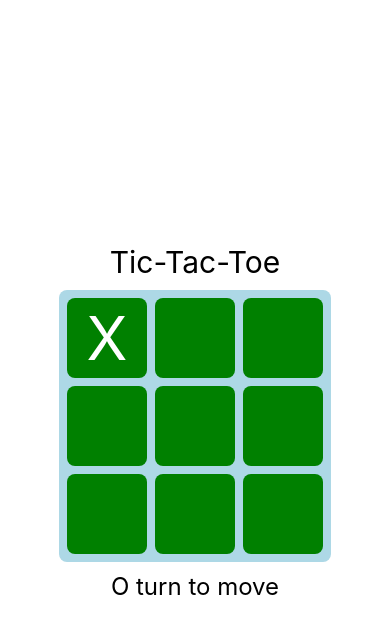
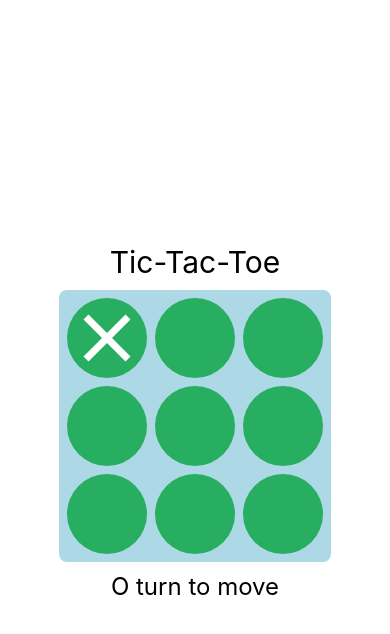
Before and after one commit to elimanzo/tic-tac-toe, a React Native app: screen / in a window 390 px wide. Both pictures are taken after a click on the element 107 px from the left and 337 px from the top of the page. Shown: the top 634 px of the page. Built offline with nearby package versions, Linux system fonts and the light colour scheme.

Commit message:
Adding SVGs for Xs and Os

```diff
--- a/App.js
+++ b/App.js
@@ -89,7 +89,7 @@ const styles = StyleSheet.create({
     bottom: 135,
     padding: 10,
     borderRadius: 10,
-    backgroundColor: 'green',
+    backgroundColor: '#27AE60',
   },
   newGameButtonText: {
     fontSize: 18,
--- a/Cell.js
+++ b/Cell.js
@@ -1,4 +1,31 @@
 import { View, Text, StyleSheet, TouchableOpacity } from 'react-native';
+import Svg, { Line, Circle } from 'react-native-svg';
+
+const SIZE = 70;
+
+function X() {
+  return (
+    <Svg height={SIZE} width={SIZE} viewBox='0 0 100 100'>
+      <Line x1='20' y1='20' x2='80' y2='80' stroke='white' strokeWidth='10' />
+      <Line x1='80' y1='20' x2='20' y2='80' stroke='white' strokeWidth='10' />
+    </Svg>
+  );
+}
+
+function O() {
+  return (
+    <Svg height={SIZE} width={SIZE} viewBox='0 0 100 100'>
+      <Circle
+        cx='50'
+        cy='50'
+        r='38'
+        stroke='white'
+        strokeWidth='10'
+        fill='transparent'
+      />
+    </Svg>
+  );
+}
 
 export function Cell({ cell, rowIndex, colIndex, dispatch, isGameOver }) {
   const Container = cell == null && !isGameOver ? TouchableOpacity : View;
@@ -6,9 +33,13 @@ export function Cell({ cell, rowIndex, colIndex, dispatch, isGameOver }) {
     cell == null
       ? () => dispatch({ type: 'player-move', rowIndex, colIndex })
       : undefined;
+
+  const symbol = (() => {
+    return cell === 'X' ? <X /> : cell === 'O' ? <O /> : null;
+  })();
   return (
     <Container style={styles.container} onPress={onPress}>
-      {cell != null && <Text style={styles.text}>{cell}</Text>}
+      {symbol}
     </Container>
   );
 }
@@ -17,8 +48,8 @@ const styles = StyleSheet.create({
   container: {
     width: 80,
     aspectRatio: 1,
-    borderRadius: 8,
-    backgroundColor: 'green',
+    borderRadius: 50,
+    backgroundColor: '#27AE60',
     alignItems: 'center',
     justifyContent: 'center',
   },
--- a/package.json
+++ b/package.json
@@ -13,7 +13,8 @@
     "expo": "~49.0.15",
     "expo-status-bar": "~1.6.0",
     "react": "18.2.0",
-    "react-native": "0.72.6"
+    "react-native": "0.72.6",
+    "react-native-svg": "^14.1.0"
   },
   "devDependencies": {
     "@babel/core": "7.20.0",
```
Also changed, not shown: 2 other files (tests, documents, lock files or other folders).
